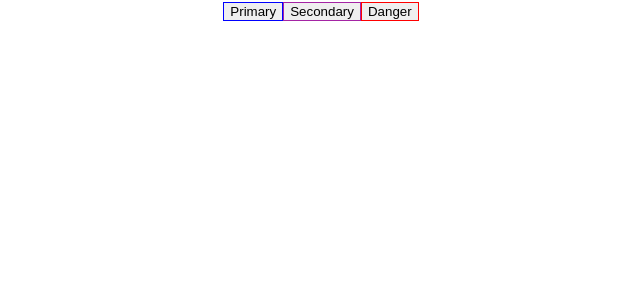
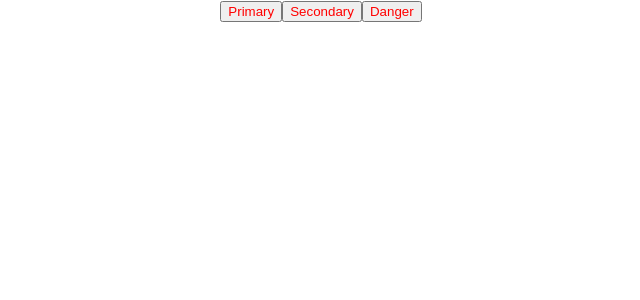
Before and after one commit to mukilathuruvan/frenzo-react, a React (Create React App) app in the folder my-app/: page / in a window 1280 px wide. Shown: the top 300 px of the page, without its empty margins (319-959 px from the left). Built offline with nearby package versions, Linux system fonts and the light colour scheme.

Commit message:
using style objects

```diff
--- a/my-app/src/components/Button.jsx
+++ b/my-app/src/components/Button.jsx
@@ -1,7 +1,12 @@
 import React from "react";
 import "../style/button.css";
+
+const buttonStyle = {
+  color: "red",
+};
+
 const Button = ({ children }) => {
-  return <button className={`${children.toLowerCase()}`}>{children}</button>;
+  return <button style={buttonStyle}>{children}</button>;
 };
 
 export default Button;
```
